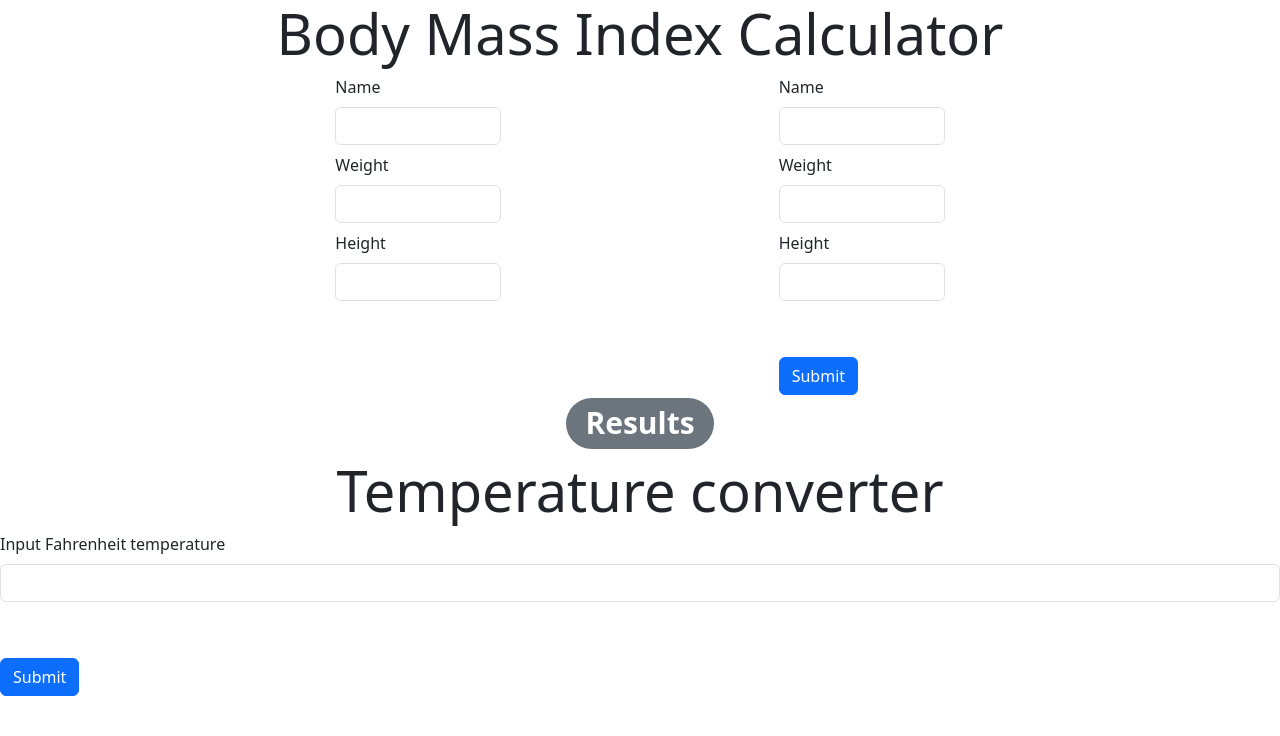
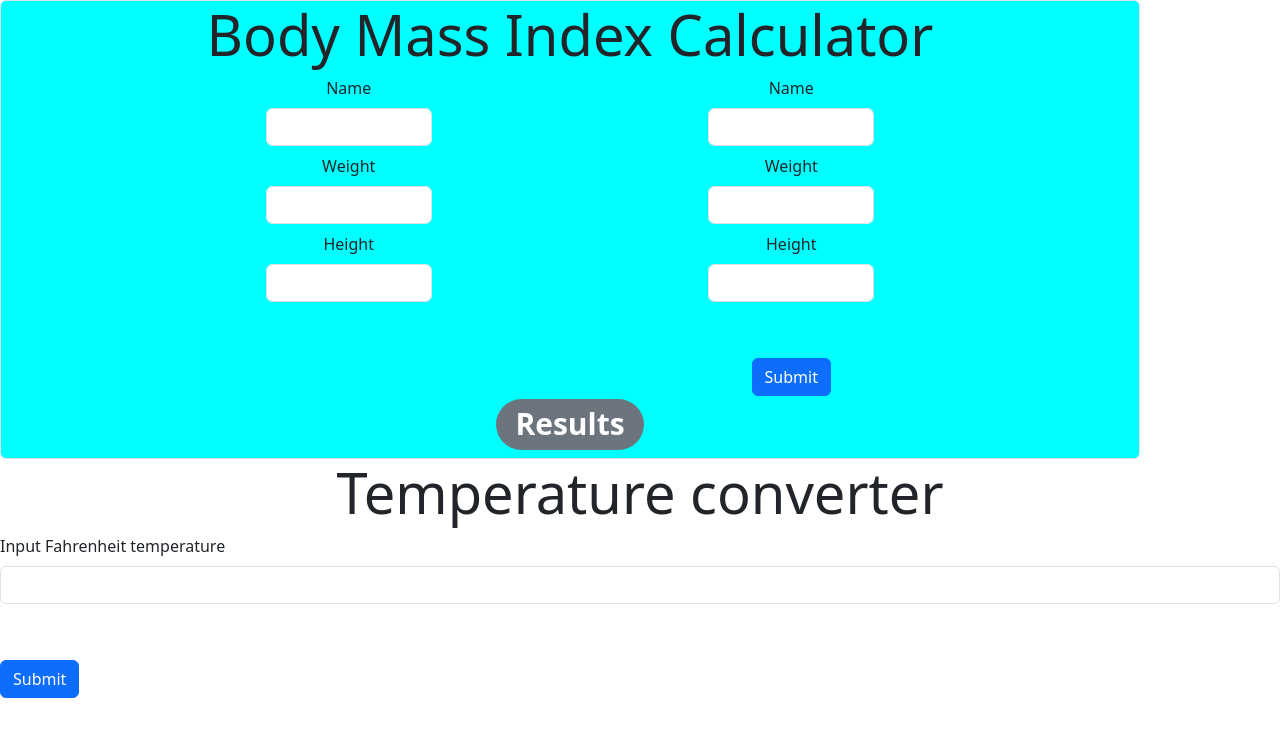
Before and after one commit to StevenKell/se_assignment5, a plain HTML site: page index.html in a window 1280 px wide. Drawn offline with nearby package versions, Linux system fonts and the light colour scheme.

Commit message:
More progess.

```diff
--- a/css/styles.css
+++ b/css/styles.css
@@ -1,3 +1,10 @@
-#outputDecor{
-    font-size: 144px;
+body {
+    align-items: center;
 }
+
+#bmibackground {
+margin: 0;
+    width: 100%;
+    height: 100%;
+    background-color: cyan;
+}
--- a/index.html
+++ b/index.html
@@ -5,9 +5,13 @@
   <meta charset="UTF-8">
   <meta name="viewport" content="width=device-width, initial-scale=1.0">
   <title>BMI and Temperature converter</title>
+  <link rel="stylesheet" href="css/styles.css">
+
+
 </head>
 
 <body>
+
   <link href="https://cdn.jsdelivr.net/npm/bootstrap@5.3.3/dist/css/bootstrap.min.css" rel="stylesheet"
     integrity="sha384-QWTKZyjpPEjISv5WaRU9OFeRpok6YctnYmDr5pNlyT2bRjXh0JMhjY6hW+ALEwIH" crossorigin="anonymous">
   <script src="https://cdn.jsdelivr.net/npm/bootstrap@5.3.3/dist/js/bootstrap.bundle.min.js"
@@ -20,7 +24,7 @@
   </header>
 
   <main>
-    <div class="container">
+    <div class="container border rounded text-center" id="bmibackground">
       <div class="row">
         <h1 class="display-4 text-center">Body Mass Index Calculator</h1>
 
@@ -60,14 +64,15 @@
 
         </div>
       </div>
+
+
+      <div id="outDecor" class="container row-md-6 text-center">
+        <!--BMI output elements-->
+
+        <h1> <span id="bmi3output" class="badge rounded-pill text-bg-secondary">Results</span></h1>
+      </div>
     </div>
-
-    <div id="outDecor" class="container row-md-6 text-center">
-      <!--BMI output elements-->
-
-      <h1> <span id="bmi3output" class="badge rounded-pill text-bg-secondary">Results</span></h1>
-    </div>
-
+    <div class="tempconvert">
     <h1 class="display-4 text-center">Temperature converter</h1>
 
     <div class="mb-2">
@@ -76,6 +81,7 @@
     </div>
     <button type="submit" class="tempsubmitbtn btn btn-primary mt-5">Submit</button>
     <div id="fout"></div>
+  </div>
   </main>
 
   <footer>
```
